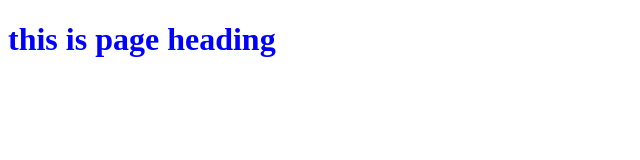
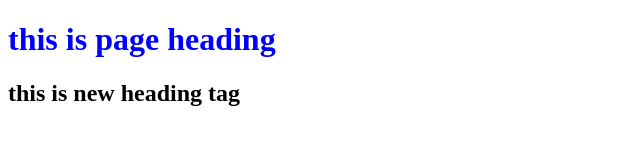
Before and after one commit to shaf-ahmed-au6/test-repo, a plain HTML site: page index.html in a window 1280 px wide. Shown: the whole page, without its empty margins (0-640 px from the left). Drawn offline with Linux system fonts and the light colour scheme.

Commit message:
some changes made

```diff
--- a/index.html
+++ b/index.html
@@ -10,7 +10,9 @@
     <body>
 
         <h1 style="color: blue;">this is page heading</h1>
-        <h2></h2>
+        <h2>
+            this is new heading tag
+        </h2>
 
 
 
```
Also changed, not shown: mylogs.txt (deleted).
